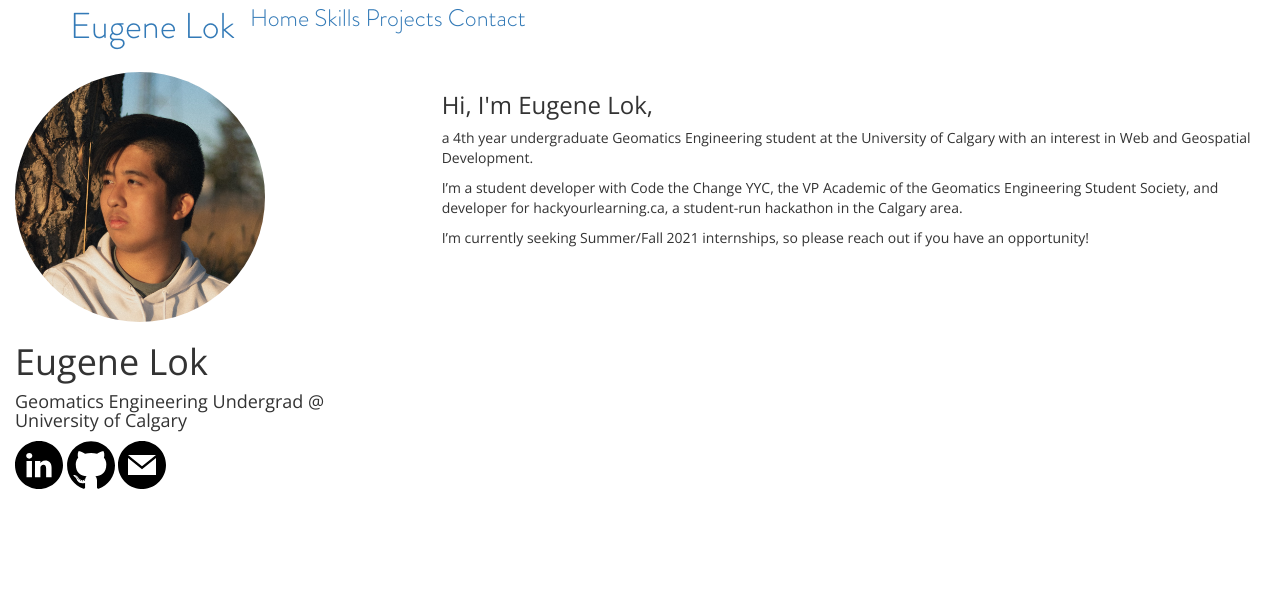
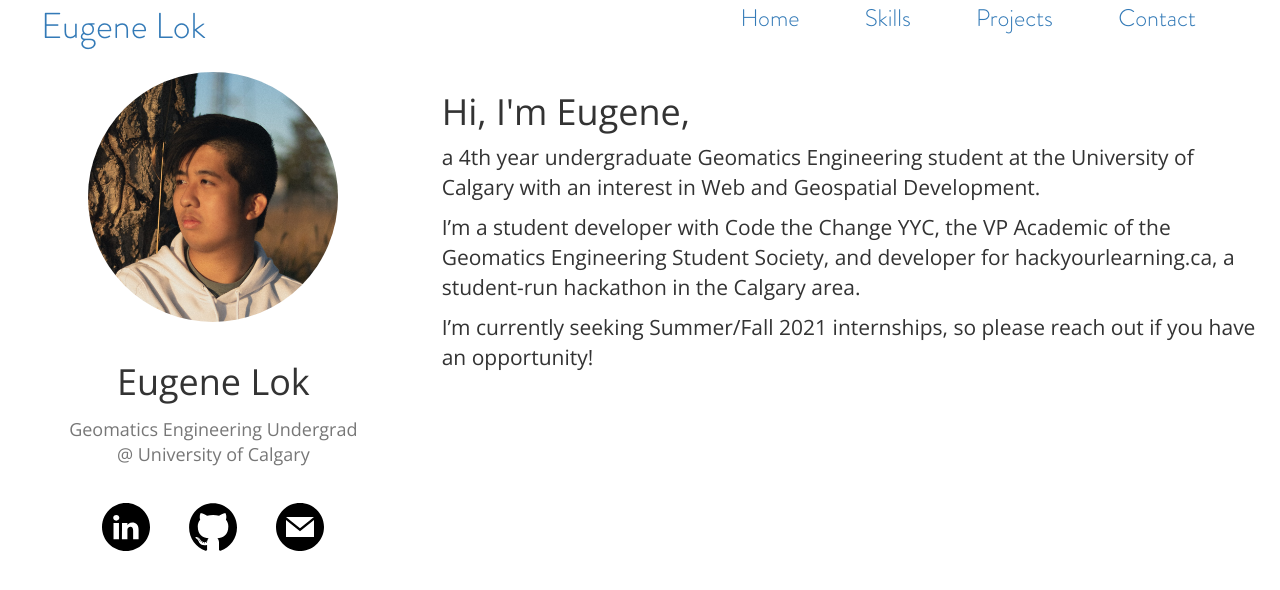
Before and after one commit to eugene-lok/ENGO551-Project0, a plain HTML site: page index.html in a window 1280 px wide. Drawn offline with nearby package versions, Linux system fonts and the light colour scheme; a script that the page names is missing.

Commit message:
Style home page

```diff
--- a/index.html
+++ b/index.html
@@ -38,9 +38,10 @@
         </nav>
 
         <div class = "col-lg-4 section-about">
+            <div class = "section-about-container">
                 <img src = "src/assets/eugene-tree.jpg" alt = "Photo of me" id = 'me-photo'>
                 <h1>Eugene Lok</h1>
-            <h4>Geomatics Engineering Undergrad @ University of Calgary</h4>
+                <p>Geomatics Engineering Undergrad @ University of Calgary</p>
                 <div class = "social-icons">
                     <svg width="48" height="48" viewBox="0 0 48 48" fill="none" xmlns="http://www.w3.org/2000/svg">
                         <a href = "https://www.linkedin.com/in/eugenelok/" target = "_blank">
@@ -66,12 +67,11 @@
                         </a>
                     </svg>
                 </div>
-
-
+            </div>
         </div>
 
         <div class = "col-lg-8 section-bio">
-            <h3>Hi, I'm Eugene Lok,</h3>
+            <h3>Hi, I'm Eugene,</h3>
             <p>a 4th year undergraduate Geomatics Engineering student at the University of Calgary with an
                 interest in Web and Geospatial Development.
             </p>
--- a/src/index.scss
+++ b/src/index.scss
@@ -7,6 +7,7 @@
 
 // Global Colours
 $white: #FFFFFF;
+$grey: #777777;
 $orange: #EC3600;
 $orange-dark: #6E1900;
 $blue: #0F20BD;
@@ -19,6 +20,16 @@ body {
     font-family: 'Open Sans';
 }
 
+.container {
+    margin: 0;
+    padding: 0px 40px 0px 40px;
+    width: 100vw;
+}
+
+.navbar-collapse {
+    float: right;
+}
+
 .navbar-brand {
     font-family: $navFont;
     font-size: 36px;
@@ -28,3 +39,11 @@ body {
     font-family: $navFont;
     font-size: 24px;
 }
+
+.navbar-link {
+    margin: 0px 30px 0px 30px;
+    font-size: 24px;
+    a {
+        color: $blue !important;
+    }
+}
--- a/src/stylesheets/Home.scss
+++ b/src/stylesheets/Home.scss
@@ -12,3 +12,37 @@ svg {
 svg:hover {
     fill: $orange;
 }
+
+.section-about {
+    display: flex;
+    justify-content: center;
+    text-align: center;
+    p {
+        color: $grey;
+        font-size: 18px;
+        padding-top: 5px;
+    }
+    h1 {
+        padding-top: 20px;
+    }
+}
+
+.social-icons {
+    width: 100%;
+    padding-top: 25px;
+    display: flex;
+    justify-content: space-evenly;
+}
+
+.section-bio {
+    h3 {
+        font-size: 36px;
+    }
+    p {
+        font-size: 21px;
+    }
+}
+
+.section-about-container {
+    width: 300px;
+}
```
Also changed, not shown: src/index.css, src/stylesheets/Home.css. Lines whose indentation alone changed are shown as unchanged.
